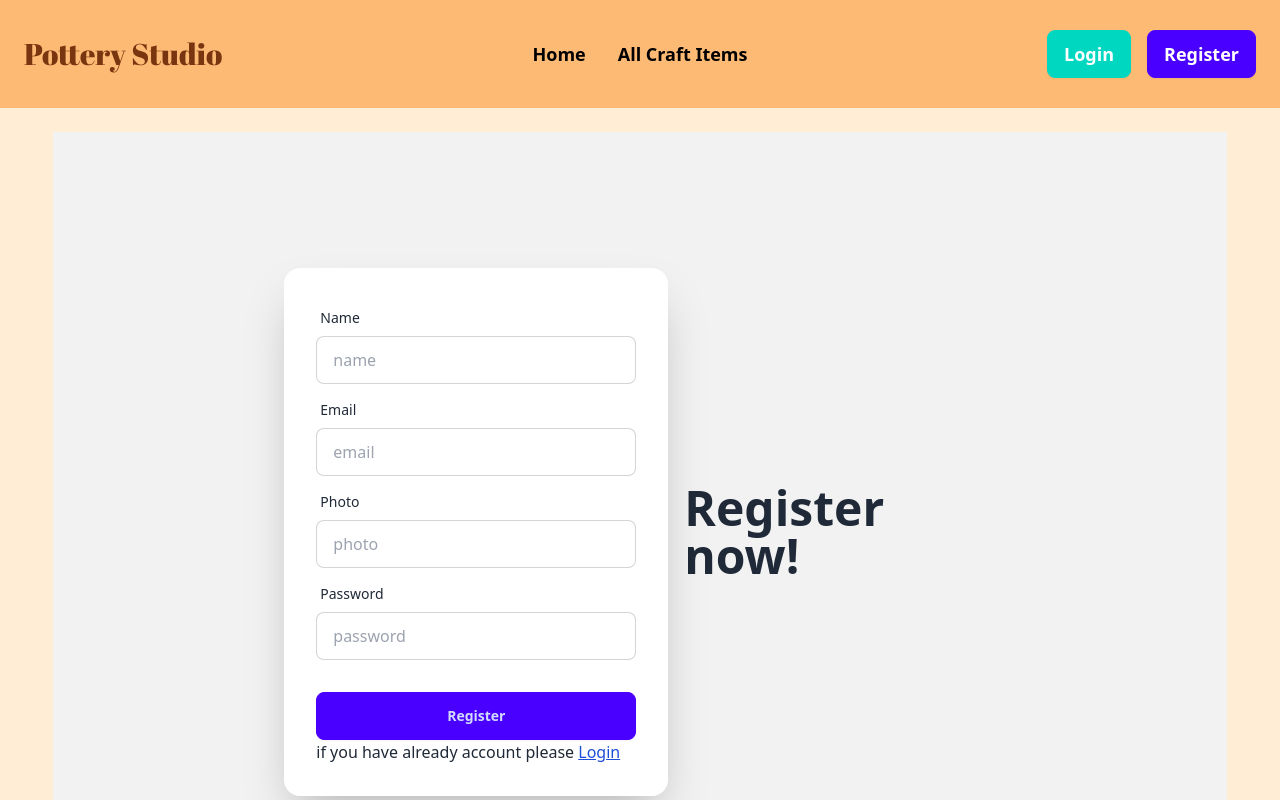
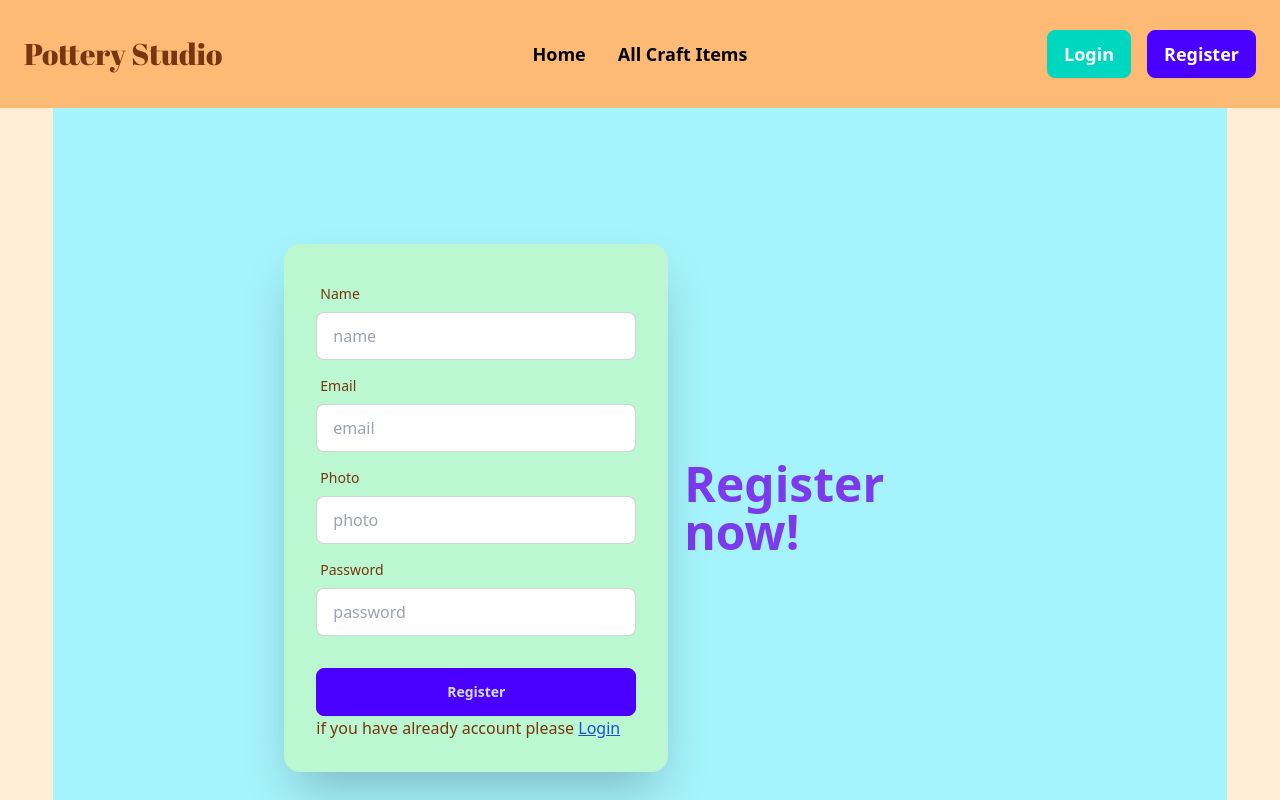
Before and after one commit to shipon1242/B9-Assignment-10-client, a React (Vite) app: page /register in a window 1280 px wide. Shown: the top 800 px of the page. Built offline with nearby package versions, Linux system fonts and the light colour scheme; no server answers.

Commit message:
complite

```diff
--- a/src/Components/AllCraftItems/AllCraftItems.jsx
+++ b/src/Components/AllCraftItems/AllCraftItems.jsx
@@ -38,7 +38,7 @@ const AllCraftItems = () => {
     return (
         <div className="mt-6">
 
-           <div className="grid md:grid-cols-3 gap-6 ">
+           <div className="grid md:grid-cols-3 gap-6 px-4">
             {
                 allCrafts.map(craft=> <CraftCard key={craft._id} craft={craft}></CraftCard>)
             }
--- a/src/Components/MyCraftsList/MyCraftList.jsx
+++ b/src/Components/MyCraftsList/MyCraftList.jsx
@@ -1,30 +1,34 @@
 import { useContext, useEffect, useState } from "react";
 import { AuthContext } from "../../Provider/AuthProvider";
-import CraftCard from "../Home/CraftCard";
+
 import MyCrafts from "./MyCrafts";
 
 const MyCraftList = () => {
-    const {user,setLoading}= useContext(AuthContext)
-    const email =user.email
-    const [myCrafts,setMyCrafts]=useState([])
-    useEffect(()=>{
+    const { user, setLoading } = useContext(AuthContext)
+    const email = user.email
+    const [myCrafts, setMyCrafts] = useState([])
+    useEffect(() => {
         setLoading(true)
         fetch(`http://localhost:5001/mycrafts/${email}`)
-        .then(res=>res.json())
-        .then(data=>{
-            setMyCrafts(data)
-            setLoading(false)
-        })
+            .then(res => res.json())
+            .then(data => {
+                setMyCrafts(data)
+                setLoading(false)
+            })
 
-    },[])
+    }, [])
+    console.log(myCrafts)
     return (
-        <div className="mt-6">
+        <div className="mt-6 min-h-screen">
 
-            <div className="w-11/12 mx-auto grid  md:grid-cols-3 gap-4">
+
             {
-                myCrafts.map((craft)=> <MyCrafts key={craft._id} craft={craft} myCrafts={myCrafts} setMyCrafts={setMyCrafts}  >  </MyCrafts> )
+                myCrafts.length > 0 ? <div className=" grid  md:grid-cols-3 gap-4 ">
+                    {
+                        myCrafts.map((craft) => <MyCrafts key={craft._id} craft={craft} myCrafts={myCrafts} setMyCrafts={setMyCrafts}  >  </MyCrafts>)
+                    }
+                </div> : <h2 className=" min-h-screen text-center flex justify-center items-center text-2xl md:text-6xl text-red-600 font-semibold">No craft has been added to the crafts list</h2>
             }
-            </div>
         </div>
     );
 };
--- a/src/Components/Navbar/Register.jsx
+++ b/src/Components/Navbar/Register.jsx
@@ -7,56 +7,62 @@ import toast, { Toaster } from 'react-hot-toast';
 
 const Register = () => {
   const navigate = useNavigate();
-const{createUser,setUser} = useContext(AuthContext)
+  const { createUser, setUser } = useContext(AuthContext)
   // console.log(name)
-    const handleRegister = e =>{
+  const handleRegister = e => {
     e.preventDefault();
-        const form  = e.target;
-        const name =form.name.value;
+    const form = e.target;
+    const name = form.name.value;
     const email = form.email.value;
-        const photo =form.photo.value;
-        const password =form.password.value;
+    const photo = form.photo.value;
+    const password = form.password.value;
 
-        console.log(name,email,password,photo)
+    console.log(name, email, password, photo)
     // password validation
 
-        if(password.length<6){
+    if (password.length < 6) {
       return toast.error("password must be at least 6  character ")
     }
-      else if( !/^(?=.*[a-z])(?=.*[A-Z])(?=.*\d)/.test(password)){
+    else if (!/^(?=.*[a-z])(?=.*[A-Z])(?=.*\d)/.test(password)) {
       return toast.error("password must be at least one digit and one uppercase and lowercase letter")
     }
 
-        createUser(email,password)
-        .then(result =>{
+    createUser(email, password)
+      .then(result => {
         console.log(result.user)
         // setUser(result.user)
         // sweet alert
+        // Swal.fire({
+        //   title: "Registered successfully!",
+        //   text: "You clicked the button!",
+        //   icon: "success"
+        // });
+
+
+
+        // setUser(result.user)
+        updateProfile(result.user, {
+          displayName: name, photoURL: photo
+
+        })
+          .then(() => {
+            console.log("profile updated")
+            setUser(result.user)
+            console.log(result.user)
             Swal.fire({
               title: "Registered successfully!",
               text: "You clicked the button!",
               icon: "success"
             });
-
-
-
-          // setUser(result.user)
-          updateProfile(result.user,{
-            displayName:name,photoURL:photo
-
-          })
-          .then(()=>{
-            console.log("profile updated")
-            setUser(result.user)
-            console.log(result.user)
             navigate("/")
           })
-          .catch(()=>[
+          .catch(() => [
             console.log("profile is not updated")
+
           ])
 
       })
-        .catch(error=>{
+      .catch(error => {
         console.error(error)
       })
 
@@ -68,36 +74,36 @@ const{createUser,setUser} = useContext(AuthContext)
 
 
   return (
-        <div className="hero min-h-screen bg-base-200 mt-6">
+    <div className="hero min-h-screen bg-cyan-200 ">
       <div className="hero-content flex-col lg:flex-row-reverse">
         <div className="text-center lg:text-left">
-      <h1 className=" text-3xl lg:text-5xl font-bold">Register now!</h1>
+          <h1 className=" text-3xl lg:text-5xl font-bold text-violet-600">Register now!</h1>
 
         </div>
-    <div className="card shrink-0 w-full max-w-sm shadow-2xl bg-base-100">
+        <div className="card shrink-0 w-full max-w-sm shadow-2xl bg-green-200">
           <form onSubmit={handleRegister} className="card-body">
             <div className="form-control">
               <label className="label">
-            <span className="label-text">Name</span>
+                <span className="label-text text-amber-900">Name</span>
               </label>
               <input type="text" name="name" placeholder="name" className="input input-bordered" required />
             </div>
 
             <div className="form-control">
               <label className="label">
-            <span className="label-text">Email</span>
+                <span className="label-text text-amber-900">Email</span>
               </label>
               <input type="email" name="email" placeholder="email" className="input input-bordered" required />
             </div>
             <div className="form-control">
               <label className="label">
-            <span className="label-text">Photo</span>
+                <span className="label-text text-amber-900">Photo</span>
               </label>
               <input type="text" name="photo" placeholder="photo" className="input input-bordered" required />
             </div>
             <div className="form-control">
               <label className="label">
-            <span className="label-text">Password</span>
+                <span className="label-text text-amber-900">Password</span>
               </label>
               <input type="password" name="password" placeholder="password" className="input input-bordered" required />
               {/* <label className="label">
@@ -105,9 +111,9 @@ const{createUser,setUser} = useContext(AuthContext)
           </label> */}
             </div>
             <div className="form-control mt-6">
-          <button  className="btn btn-primary">Register</button>
+              <button className="btn btn-primary">Register</button>
               <Toaster />
-          <p> if you have already account please <Link to="/login" className="text-blue-700 underline">Login</Link> </p>
+              <p className="text-amber-900"> if you have already account please <Link to="/login" className="text-blue-700 underline">Login</Link> </p>
             </div>
           </form>
         </div>
--- a/src/Components/errorPage/ErrorPage.jsx
+++ b/src/Components/errorPage/ErrorPage.jsx
@@ -1,10 +1,18 @@
 
 import Lottie from "lottie-react";
 import lottieAnimation from "../errorPage/lottieAnimations.json"
+import { Link } from "react-router-dom";
+
 const ErrorPage = () => {
+
     return (
-        <div className=" min-h-screen bg-orange-200 mx-auto flex justify-center items-center ">
-            <Lottie className="md:w-8/12 " animationData={lottieAnimation}></Lottie>
+        <div className="min-h-screen bg-orange-200">
+            <div className="  mx-auto flex justify-center items-center ">
+                <Lottie className="md:w-8/12 " animationData={lottieAnimation}></Lottie>
+            </div>
+            <div className=" flex justify-center pb-6">
+               <Link to="/"> <button className=" btn btn-error text-lg text-white    ">Go back to Home</button></Link>
+            </div>
         </div>
     );
 };
```
Also changed, not shown: src/Components/Navbar/Login.jsx (+36 -29 lines). Lines whose indentation alone changed are shown as unchanged.
